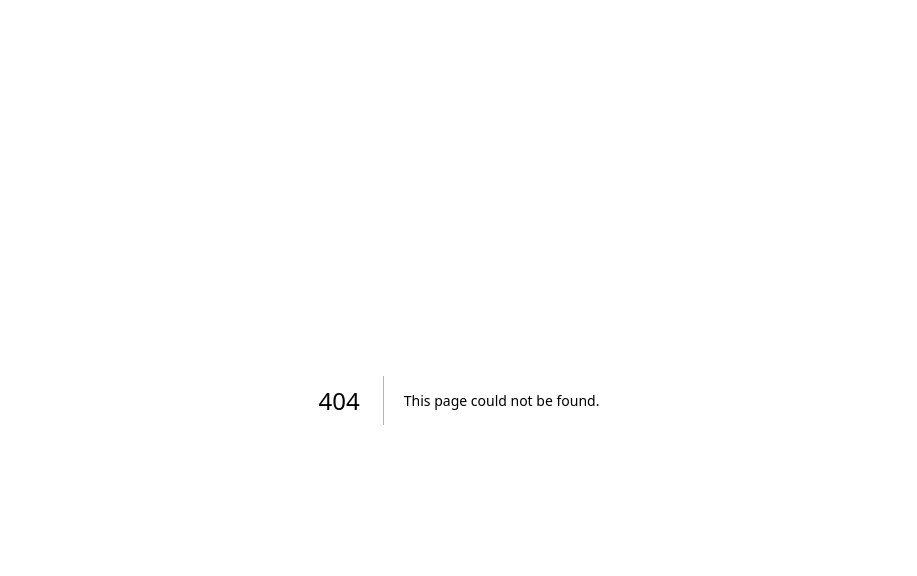
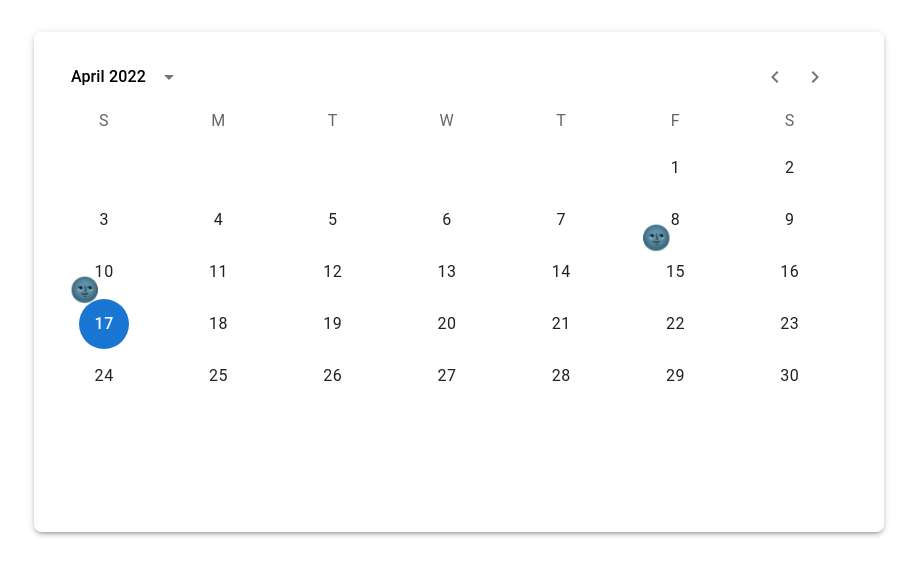
Before and after one commit to UrvikP/ventathought, a Next.js app: page /calendar in a window 1280 px wide. Before the commit this address had no page. Shown: the top 576 px of the page, without its empty margins (181-1098 px from the left). Built offline with nearby package versions, Linux system fonts and the light colour scheme.

Commit message:
Calendar

```diff
--- /dev/null
+++ b/app/calendar/page.js
@@ -0,0 +1,213 @@
+'use client'
+import * as React from 'react';
+import dayjs from 'dayjs';
+import Badge from '@mui/material/Badge';
+import { AdapterDayjs } from '@mui/x-date-pickers/AdapterDayjs';
+import { LocalizationProvider } from '@mui/x-date-pickers/LocalizationProvider';
+import { PickersDay } from '@mui/x-date-pickers/PickersDay';
+import { DateCalendar } from '@mui/x-date-pickers/DateCalendar';
+import { DayCalendarSkeleton } from '@mui/x-date-pickers/DayCalendarSkeleton';
+import { Box, styled } from '@mui/material';
+import Dialog from '@mui/material/Dialog';
+import DialogTitle from '@mui/material/DialogTitle';
+
+
+
+const StyledDateCalendar = styled(DateCalendar)({
+    '&.MuiDateCalendar-root': {
+      margin: '5px',
+      height: '800px',
+      width: '800px',
+      maxHeight: 'none',
+      '& .MuiDayCalendar-weekDayLabel': {
+        fontSize: '1rem',
+      },
+      '& div[role="row"]': {
+        justifyContent: 'space-around',
+      },
+      '& .MuiDayCalendar-slideTransition': {
+        minHeight: '500px',
+      },
+      '& .MuiPickersDay-root': {
+        height: '50px',
+        width: '50px',
+        fontSize: '1rem',
+      },
+    },
+  });
+// not necessary
+function getRandomNumber(min, max) {
+  return Math.round(Math.random() * (max - min) + min);
+}
+
+/**
+ * Mimic fetch with abort controller https://developer.mozilla.org/en-US/docs/Web/API/AbortController/abort
+ * ⚠️ No IE11 support
+ */
+
+// not necessary
+function fakeFetch(date, { signal }) {
+  return new Promise((resolve, reject) => {
+    const timeout = setTimeout(() => {
+      const daysInMonth = date.daysInMonth();
+      const daysToHighlight = [1, 2, 3].map(() => getRandomNumber(1, daysInMonth));
+
+      resolve({ daysToHighlight });
+    }, 500);
+
+    signal.onabort = () => {
+      clearTimeout(timeout);
+      reject(new DOMException('aborted', 'AbortError'));
+    };
+  });
+}
+
+// not necessary
+const initialValue = dayjs('2022-04-17');
+
+
+
+
+
+
+// ###################################
+
+function ServerDay(props) {
+const [open, setOpen] = React.useState(false);
+//const [selectedDate, setSelectedDate] = React.useState(null); // State to hold the selected date
+
+const handleClickOpen = () => {
+
+    //setSelectedDate(date); // Set the selected date
+    setOpen(true);
+};
+
+const handleClose = () => {
+    setOpen(false);
+};
+  const { highlightedDays = [], day, outsideCurrentMonth, ...other } = props;
+
+  const isSelected =
+    !props.outsideCurrentMonth && highlightedDays.indexOf(props.day.date()) >= 0;
+
+const handleClick = () => {
+// Handle the date click event here
+handleClickOpen();
+//console.log(`YAYAYAYAYDate clicked: ${day.format('YYYY-MM-DD')}`);
+//alert(`YAYAYAYADate clicked: ${day.format('YYYY-MM-DD')}`); // Changed console log to alert
+};
+
+const hasBadge = (date) => {
+    return highlightedDays.includes(date.date()); // New function to check if the date has a badge
+};
+
+  return (
+    <>
+    <Badge
+        anchorOrigin={{
+        vertical: 'bottom',
+        horizontal: 'left',
+      }}
+      key={props.day.toString()}
+      overlap="circular"
+      badgeContent={isSelected ? <span style={{ fontSize: '1.5rem' }}>🌚</span> : undefined} // Increased font size
+    >
+      <PickersDay {...other} outsideCurrentMonth={outsideCurrentMonth} day={day} onClick={handleClick} />
+
+    </Badge>
+    <Dialog open={open} onClose={handleClose}>
+        <DialogTitle>Your mood on this day...</DialogTitle>
+        <div style={{ padding: '20px' }}>
+          <p>{hasBadge(day) ? "This date has a badge!" : "This date does not have a badge."}</p>
+        </div>
+      </Dialog>
+</>
+  );
+}
+
+export default function DateCalendarServerRequest() {
+
+
+  const requestAbortController = React.useRef(null);
+  const [isLoading, setIsLoading] = React.useState(false);
+  const [highlightedDays, setHighlightedDays] = React.useState([1, 2, 15]);
+
+  const fetchHighlightedDays = (date) => {
+    const controller = new AbortController();
+    fakeFetch(date, {
+      signal: controller.signal,
+    })
+      .then(({ daysToHighlight }) => {
+        setHighlightedDays(daysToHighlight);
+        setIsLoading(false);
+      })
+      .catch((error) => {
+        // ignore the error if it's caused by `controller.abort`
+        if (error.name !== 'AbortError') {
+          throw error;
+        }
+      });
+
+    requestAbortController.current = controller;
+  };
+
+  React.useEffect(() => {
+    fetchHighlightedDays(initialValue);
+    // abort request on unmount
+    return () => requestAbortController.current?.abort();
+  }, []);
+
+  const handleMonthChange = (date) => {
+    if (requestAbortController.current) {
+      // make sure that you are aborting useless requests
+      // because it is possible to switch between months pretty quickly
+      requestAbortController.current.abort();
+    }
+
+    setIsLoading(true);
+    setHighlightedDays([]);
+    fetchHighlightedDays(date);
+  };
+
+  return (
+    <LocalizationProvider dateAdapter={AdapterDayjs}>
+        <React.Fragment>
+      <Box
+      display="flex"
+      justifyContent="center"
+      alignItems="flex-start"
+      height="-50vh"
+      mt={4}
+
+    >
+    <Box
+        sx={{
+          backgroundColor: 'rgba(255, 255, 255, 0.8)', // White with 80% opacity
+          borderRadius: '8px', // Rounded corners
+          padding: '8px', // Padding around the calendar
+          boxShadow: 3, // Add some shadow for visibility
+          width: '850px', // Decreased width
+          height: '500px',
+        }}
+      >
+      <StyledDateCalendar
+        sx={{ width: '600px', height: '600px' }}
+        defaultValue={initialValue}
+        loading={isLoading}
+        onMonthChange={handleMonthChange}
+        renderLoading={() => <DayCalendarSkeleton />}
+        slots={{
+          day: ServerDay,
+        }}
+        slotProps={{
+          day: {
+            highlightedDays,
+          },
+        }}
+      />
+      </Box>
+      </Box>
+      </React.Fragment>
+    </LocalizationProvider>
+  );
+}
--- a/app/layout.js
+++ b/app/layout.js
@@ -1,6 +1,7 @@
 import localFont from "next/font/local";
 import "./globals.css";
 import { UserProvider } from '@auth0/nextjs-auth0/client';
+
 
 
 const geistSans = localFont({
```
Also changed, not shown: app/circles.css (+26 -26 lines), app/page.js (+23 -2 lines), public/images/venta.png (added).
